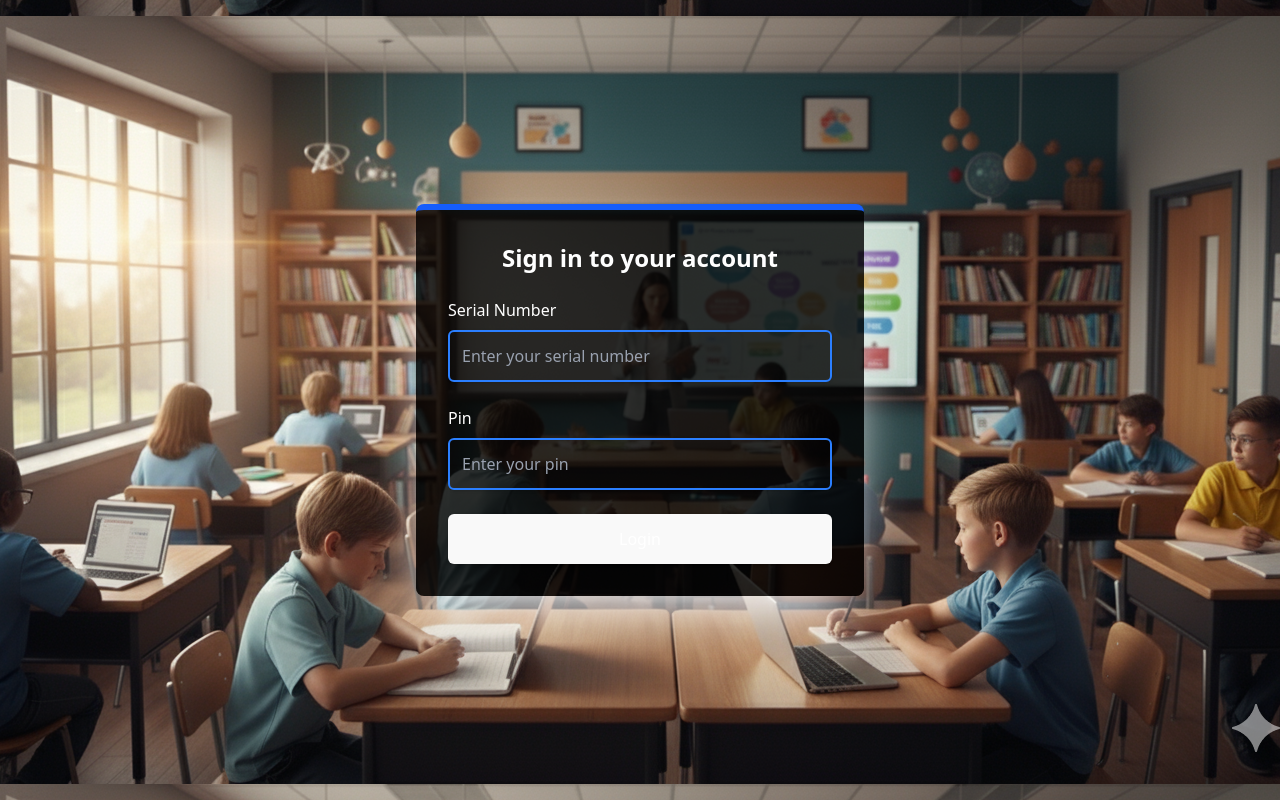
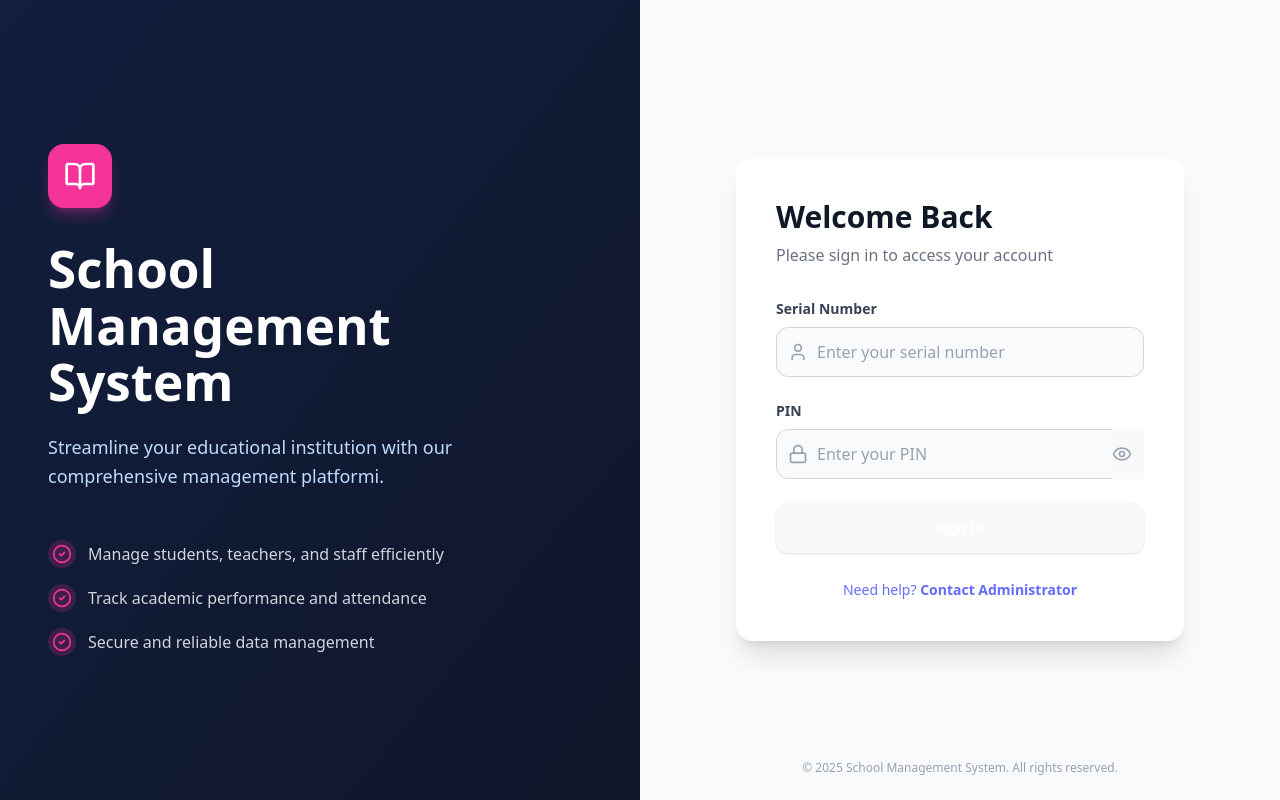
Before and after one commit to School-Management-System-Frontend/Frontend-School-Management-System-, a React (Vite) app in the folder School-Management-System-Frontend/: page / in a window 1280 px wide. Built offline with nearby package versions, Linux system fonts and the light colour scheme.

Commit message:
login added (please install lucide-react)

```diff
--- a/School-Management-System-Frontend/package.json
+++ b/School-Management-System-Frontend/package.json
@@ -13,6 +13,7 @@
     "@fortawesome/fontawesome-free": "^7.1.0",
     "@tailwindcss/vite": "^4.1.16",
     "framer-motion": "^12.23.24",
+    "lucide-react": "^0.554.0",
     "react": "^19.2.0",
     "react-dom": "^19.1.1",
     "react-router-dom": "^7.9.5",
--- a/School-Management-System-Frontend/src/pages/login.jsx
+++ b/School-Management-System-Frontend/src/pages/login.jsx
@@ -1,74 +1,162 @@
 'use client';
-import {React, useState} from "react";
+import React, { useState } from "react";
 import { useNavigate } from "react-router-dom";
-export default function Login(){
+import { motion } from "framer-motion";
+import { User, Lock, Eye, EyeOff, BookOpen, CheckCircle2 } from "lucide-react";
+
+export default function Login() {
     const [serialNumber, setSerialNumber] = useState('');
     const [pin, setPin] = useState('');
-
+    const [showPin, setShowPin] = useState(false);
     const navigate = useNavigate();
 
     const handleSubmit = (e) => {
         e.preventDefault();
-
-    // Simple validation
         if (!serialNumber || !pin) {
             alert("Please fill in all required fields before proceeding.");
             return;
         }
-
         navigate("/personal");
     };
-    return(
-        <div className="bg-[url('/background1.png')] bg-center  lg: min-h-screen flex items-center justify-center">
 
-    <div className="w-170 max-w-md mx-auto shadow-2xl rounded-lg overflow-hidden bg-black/80 shadow-white border-t-6 border-blue-600 ">
+    return (
+        <div className="min-h-screen flex flex-col lg:flex-row">
+            {/* Left Side - Branding */}
+            <motion.div
+                initial={{ opacity: 0, x: -50 }}
+                animate={{ opacity: 1, x: 0 }}
+                transition={{ duration: 0.6 }}
+                className="lg:w-1/2 bg-[#0f172a] text-white p-12 flex flex-col justify-center relative overflow-hidden"
+            >
+                <div className="absolute top-0 left-0 w-full h-full bg-gradient-to-br from-blue-900/20 to-transparent pointer-events-none" />
 
-        <div className="p-8 space-y-6 text-white">
-            <h2 className="text-2xl font-bold text-center mb-6 ">Sign in to your account</h2>
+                <div className="relative z-10 max-w-lg mx-auto lg:mx-0">
+                    <motion.div
+                        initial={{ scale: 0.8, opacity: 0 }}
+                        animate={{ scale: 1, opacity: 1 }}
+                        transition={{ delay: 0.2, duration: 0.5 }}
+                        className="w-16 h-16 bg-pink-500 rounded-2xl flex items-center justify-center mb-8 shadow-lg shadow-pink-500/30"
+                    >
+                        <BookOpen className="w-8 h-8 text-white" />
+                    </motion.div>
 
-            <form onSubmit={handleSubmit}  className="space-y-6">
+                    <h1 className="text-4xl lg:text-5xl font-bold mb-6 leading-tight">
+                        School Management System
+                    </h1>
 
-                <div>
-                    <label htmlFor="number" className="text-md font-medium block mb-2 text-white">Serial Number </label>
+                    <p className="text-blue-200 text-lg mb-12 leading-relaxed">
+                        Streamline your educational institution with our comprehensive management platformi.
+                    </p>
+
+                    <div className="space-y-4">
+                        {[
+                            "Manage students, teachers, and staff efficiently",
+                            "Track academic performance and attendance",
+                            "Secure and reliable data management"
+                        ].map((feature, index) => (
+                            <motion.div
+                                key={index}
+                                initial={{ opacity: 0, x: -20 }}
+                                animate={{ opacity: 1, x: 0 }}
+                                transition={{ delay: 0.4 + (index * 0.1) }}
+                                className="flex items-center space-x-3"
+                            >
+                                <div className="bg-pink-500/20 p-1 rounded-full">
+                                    <CheckCircle2 className="w-5 h-5 text-pink-500" />
+                                </div>
+                                <span className="text-gray-300">{feature}</span>
+                            </motion.div>
+                        ))}
+                    </div>
+                </div>
+            </motion.div>
+
+            {/* Login view fron the right */}
+            <div className="lg:w-1/2 bg-gray-50 flex items-center justify-center p-8">
+                <motion.div
+                    initial={{ opacity: 0, y: 20 }}
+                    animate={{ opacity: 1, y: 0 }}
+                    transition={{ delay: 0.3, duration: 0.5 }}
+                    className="w-full max-w-md bg-white rounded-2xl shadow-xl p-8 lg:p-10"
+                >
+                    <div className="mb-8">
+                        <h2 className="text-3xl font-bold text-gray-900 mb-2">Welcome Back</h2>
+                        <p className="text-gray-500">Please sign in to access your account</p>
+                    </div>
+
+                    <form onSubmit={handleSubmit} className="space-y-6">
+                        <div className="space-y-2">
+                            <label htmlFor="serialNumber" className="text-sm font-semibold text-gray-700 block">
+                                Serial Number
+                            </label>
+                            <div className="relative">
+                                <div className="absolute inset-y-0 left-0 pl-3 flex items-center pointer-events-none">
+                                    <User className="h-5 w-5 text-gray-400" />
+                                </div>
                                 <input
-                        type="number"
-                        name="number"
-                        id="number"
+                                    type="text"
+                                    id="serialNumber"
                                     value={serialNumber}
-                        onChange={(e) => {setSerialNumber(e.target.value)}}
+                                    onChange={(e) => setSerialNumber(e.target.value)}
+                                    className="block w-full pl-10 pr-3 py-3 border border-gray-300 rounded-xl text-gray-900 placeholder-gray-400 focus:outline-none focus:ring-2 focus:ring-pink-500 focus:border-transparent transition-all duration-200 bg-gray-50 hover:bg-white"
                                     placeholder="Enter your serial number"
-                        className="w-full p-3 rounded-md border-2 border-blue-500 bg-transparent text-white text-bold  placeholder-gray-400 focus:ring-blue-500 focus:border-blue-500 shadow-sm transition duration-150 ease-in-out"
                                     required
                                 />
                             </div>
+                        </div>
 
-                <div>
-                    <label htmlFor="password" className="text-md font-medium block mb-2 text-white">Pin</label>
+                        <div className="space-y-2">
+                            <label htmlFor="pin" className="text-sm font-semibold text-gray-700 block">
+                                PIN
+                            </label>
+                            <div className="relative">
+                                <div className="absolute inset-y-0 left-0 pl-3 flex items-center pointer-events-none">
+                                    <Lock className="h-5 w-5 text-gray-400" />
+                                </div>
                                 <input
-
-                        type="password"
-                        name="password"
-                        id="password"
+                                    type={showPin ? "text" : "password"}
+                                    id="pin"
                                     value={pin}
-                        onChange={(e) => {setPin(e.target.value)}}
-                        placeholder="Enter your pin"
-                        className="w-full p-3 rounded-md border-2 border-blue-500 bg-transparent text-white placeholder-gray-400 focus:ring-blue-500 focus:border-blue-500 shadow-sm transition duration-150 ease-in-out"
+                                    onChange={(e) => setPin(e.target.value)}
+                                    className="block w-full pl-10 pr-10 py-3 border border-gray-300 rounded-xl text-gray-900 placeholder-gray-400 focus:outline-none focus:ring-2 focus:ring-pink-500 focus:border-transparent transition-all duration-200 bg-gray-50 hover:bg-white"
+                                    placeholder="Enter your PIN"
                                     required
                                 />
-                </div>
-
                                 <button
-                    type="submit"
-                    className="w-full flex justify-center py-3 px-4 border border-transparent rounded-md shadow-sm text-md font-medium cursor-pointer text-white bg-blue-600 hover:bg-blue-700 focus:outline-none focus:ring-2 focus:ring-offset-2 focus:ring-blue-500 transition duration-150 ease-in-out"
+                                    type="button"
+                                    onClick={() => setShowPin(!showPin)}
+                                    className="absolute inset-y-0 right-0 pr-3 flex items-center text-gray-400 hover:text-gray-600 transition-colors cursor-pointer"
                                 >
-                    Login
+                                    {showPin ? (
+                                        <EyeOff className="h-5 w-5" />
+                                    ) : (
+                                        <Eye className="h-5 w-5" />
+                                    )}
                                 </button>
-            </form>
-
-
                             </div>
                         </div>
 
+                        <motion.button
+                            whileHover={{ scale: 1.02 }}
+                            whileTap={{ scale: 0.98 }}
+                            type="submit"
+                            className="w-full flex justify-center py-3.5 px-4 border border-transparent rounded-xl shadow-sm text-sm font-bold text-white bg-pink-500 hover:bg-pink-600 focus:outline-none focus:ring-2 focus:ring-offset-2 focus:ring-pink-500 transition-all duration-200 cursor-pointer"
+                        >
+                            Sign In
+                        </motion.button>
+
+                        <div className="text-center mt-6">
+                            <a href="#" className="text-sm text-gray-500 hover:text-pink-600 transition-colors">
+                                Need help? <span className="font-semibold">Contact Administrator</span>
+                            </a>
+                        </div>
+                    </form>
+                </motion.div>
+
+                <div className="absolute bottom-6 text-center text-gray-400 text-xs">
+                    &copy; {new Date().getFullYear()} School Management System. All rights reserved.
+                </div>
+            </div>
         </div>
     );
 }
```
Also changed, not shown: 1 other file (tests, documents, lock files or other folders). Lines whose indentation alone changed are shown as unchanged.
